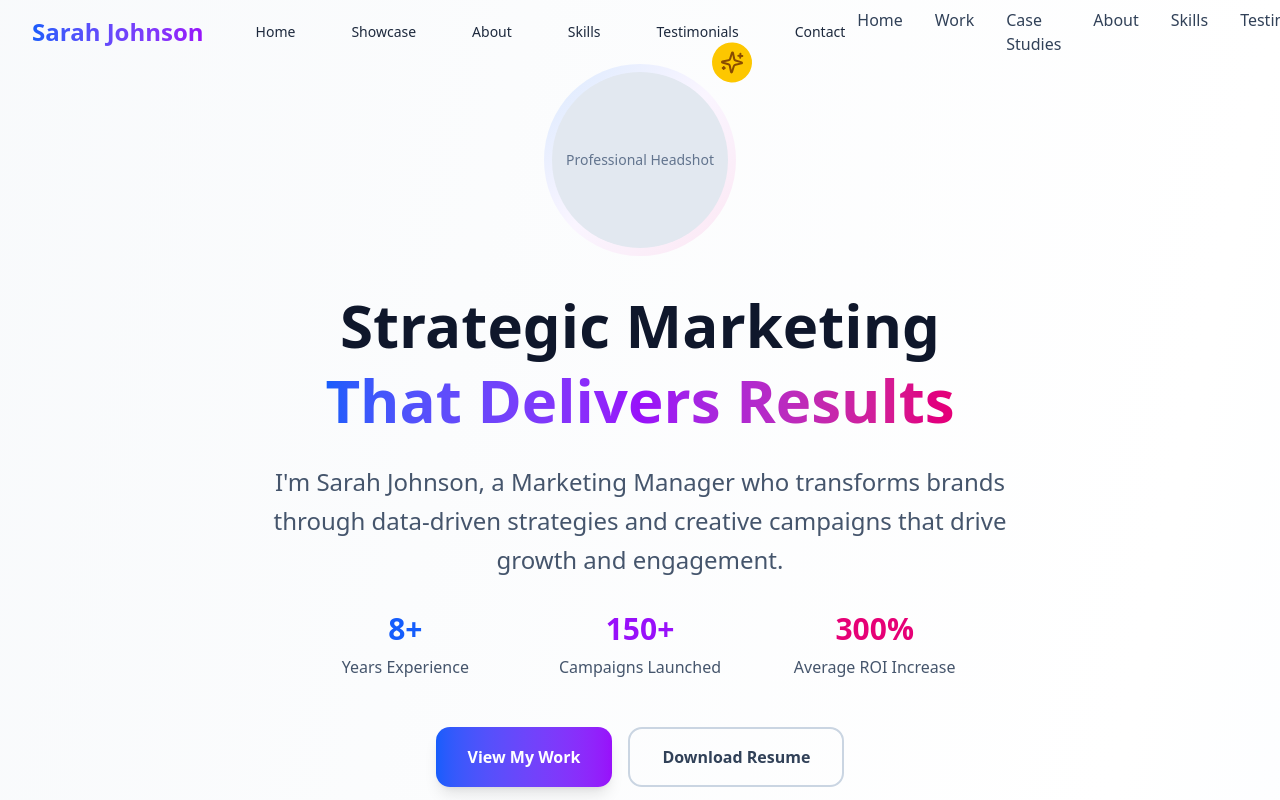
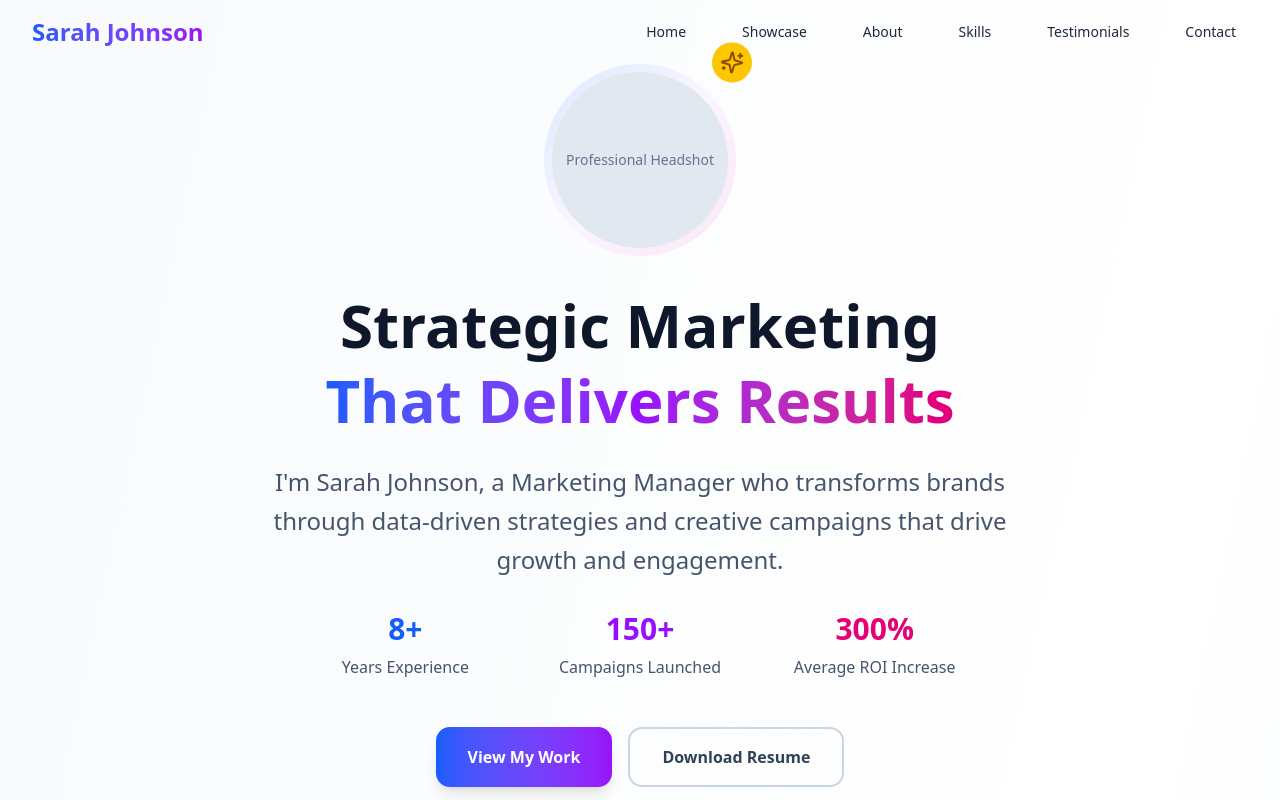
Before and after one commit to connorholly11/lauren-site, a React (Vite) app: page / in a window 1280 px wide. Shown: the top 800 px of the page. Built offline with nearby package versions, Linux system fonts and the light colour scheme; a web font is replaced by a local one.

Commit message:
RevisionId:  294923450693328896

```diff
--- a/src/components/generated/StickyHeader.tsx
+++ b/src/components/generated/StickyHeader.tsx
@@ -70,7 +70,9 @@ const StickyHeader: React.FC = () => {
             </div>
           </div>
 
-          <nav className="hidden md:flex space-x-8" data-magicpath-id="8" data-magicpath-path="StickyHeader.tsx">
+          <nav className="hidden md:flex space-x-8" data-magicpath-id="8" data-magicpath-path="StickyHeader.tsx" style={{
+          display: "none"
+        }}>
             <a href="#home" className="text-slate-700 hover:text-blue-600 transition-colors font-medium">
               Home
             </a>
```
